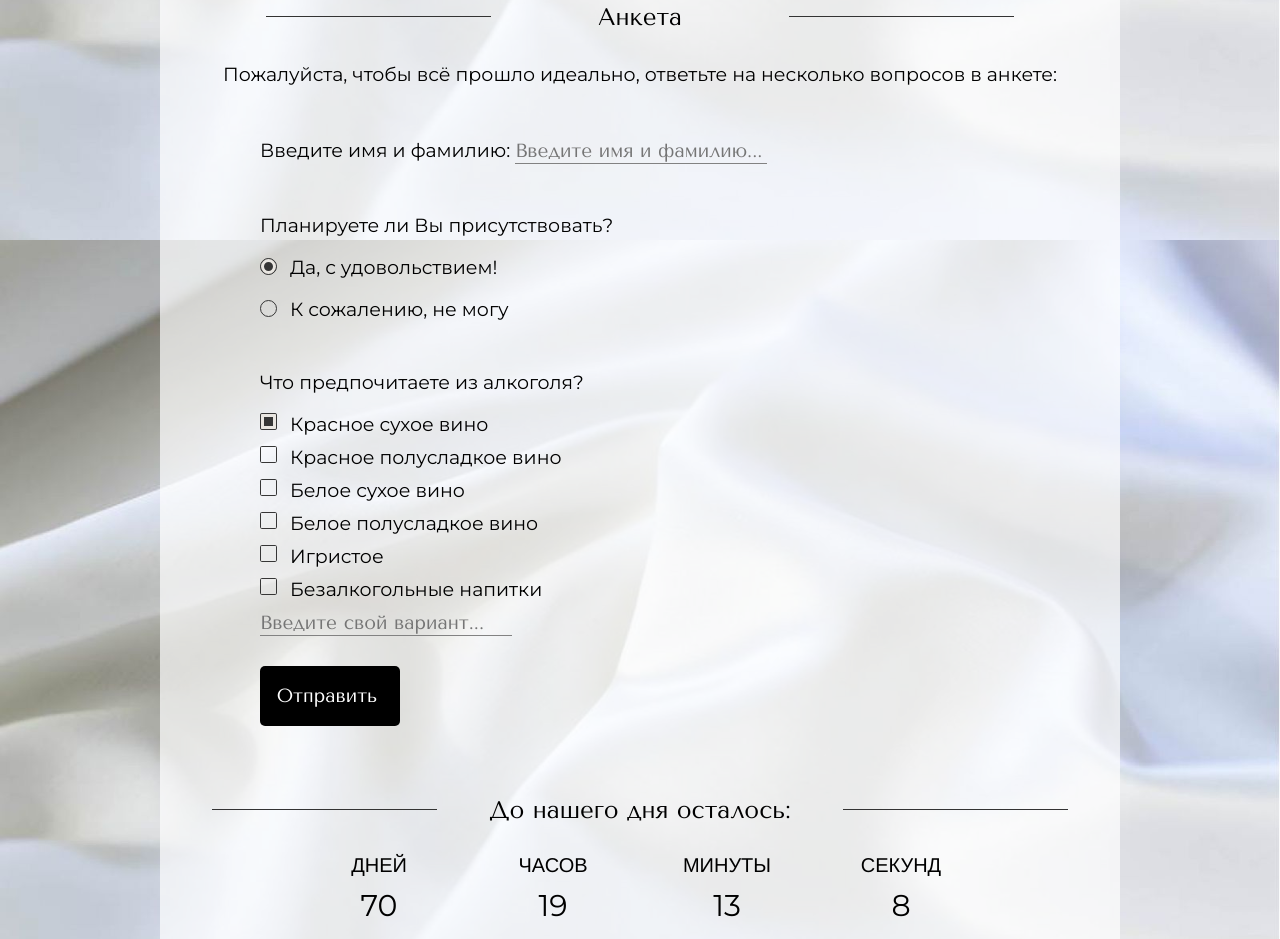
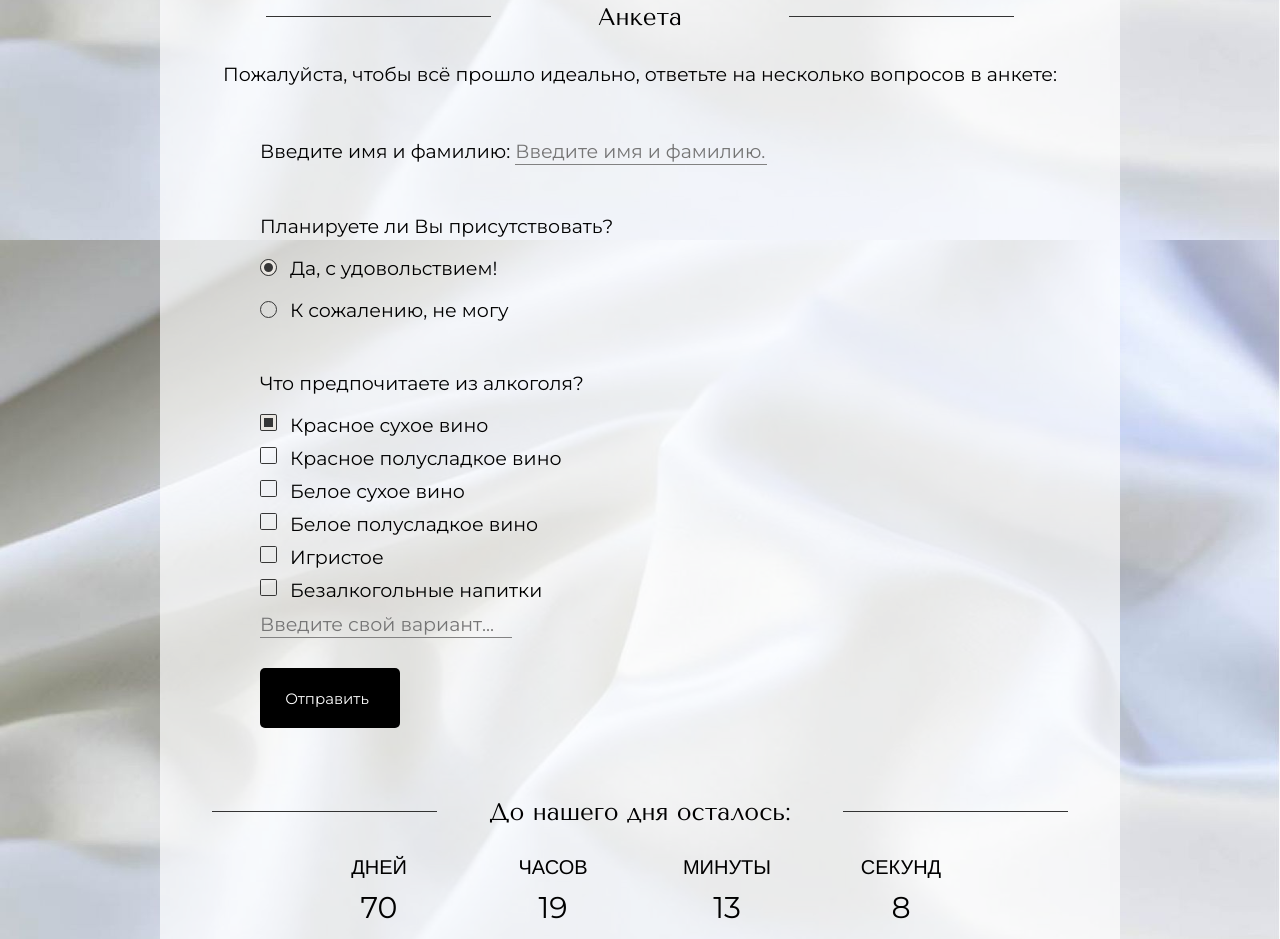
Before and after one commit to picksonamp/wd, a plain HTML site: page index.html in a window 1280 px wide. Shown: the part 1360-2299 px from the top of the page. Drawn offline with nearby package versions, Linux system fonts and the light colour scheme.

Commit message:
Add files via upload

```diff
--- a/style.css
+++ b/style.css
@@ -160,7 +160,7 @@ hr {
 }
 
 p, a, label, input {
-    font-family: "Montserrat", sans-serif
+    font-family: "Montserrat", sans-serif;
 }
 
 .div-image-text {
@@ -195,7 +195,7 @@ p, a, label, input {
 
 #name {
     background-color: rgba(0, 0, 0, 0);
-    font-family: "Tenor Sans", sans-serif;
+    font-family: "Montserrat", sans-serif;
     width: 250px;
     border: none;
     outline: none;
@@ -215,7 +215,8 @@ p, a, label, input {
     border: none;
     border-radius: 5px;
     color: white;
-    font-family: "Tenor Sans", sans-serif;
+    font-family: "Montserrat", sans-serif;
+    font-size: 15px;
     text-align: center;
     padding: 10px 20px, 10px, 20px;
     cursor: pointer;
@@ -261,7 +262,7 @@ p, a, label, input {
     outline: none;
     width: 250px;
     background-color: rgba(0, 0, 0, 0);
-    font-family: "Tenor Sans", sans-serif;
+    font-family: "Montserrat", sans-serif;
     border: none;
     border-bottom: 1px solid #828282;
     font-size: 19px;
@@ -419,10 +420,10 @@ input[type='checkbox']:checked + .label-for-check::before{
         font-size: calc(13px + (19 - 13) * ((100vw - 320px) / (1200 - 320)));
     } */
 
-    #sendButton {
+    /* #sendButton {
         width: calc(95px + (140 - 95) * ((100vw - 320px) / (1200 - 320)));
         height: calc(35px + (60 - 35) * ((100vw - 320px) / (1200 - 320)));
-    }
+    } */
 
     /* #name {
         width: calc(175px + (250 - 175) * ((100vw - 320px) / (1200 - 320)));
```
